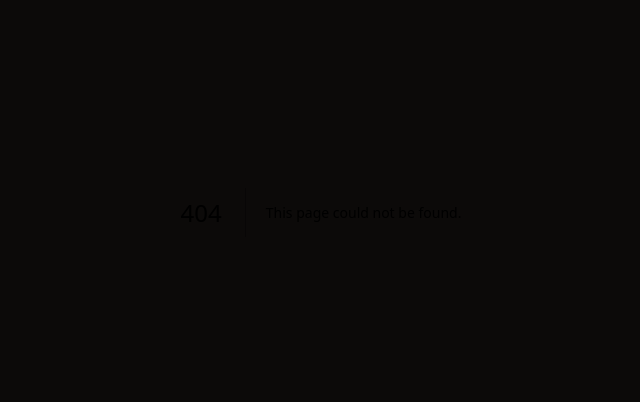
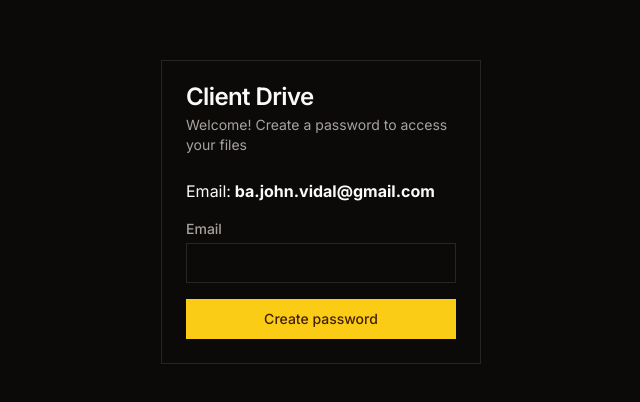
Before and after one commit to johnvilela/client-drive, a Next.js app: page /register in a window 1280 px wide. Before the commit this address had no page. Shown: the part 188-590 px from the top of the page, without its empty margins (319-959 px from the left). Built offline with nearby package versions, Linux system fonts and the light colour scheme.

Commit message:
feat: basic connection to firebase

```diff
--- a/src/app/layout.tsx
+++ b/src/app/layout.tsx
@@ -1,8 +1,8 @@
 import type { Metadata } from 'next';
 import { Inter } from 'next/font/google';
-import './globals.css';
 import { ReactNode } from 'react';
 import { classHelper } from '@/lib/utils/classHelper';
+import './globals.css';
 
 const fontSans = Inter({ subsets: ['latin'], variable: '--font-sans' });
 
--- /dev/null
+++ b/src/app/login/page.tsx
@@ -0,0 +1,40 @@
+'use client';
+
+import { Button } from '@/components/ui/button';
+import {
+  Card,
+  CardContent,
+  CardDescription,
+  CardHeader,
+  CardTitle,
+} from '@/components/ui/card';
+import { Input } from '@/components/ui/input';
+import { useForm } from 'react-hook-form';
+
+export default function LoginPage() {
+  const { register, handleSubmit } = useForm();
+
+  return (
+    <div className="w-screen h-screen grid place-items-center p-4">
+      <Card className="max-w-xs w-full">
+        <CardHeader>
+          <CardTitle>Client Drive</CardTitle>
+          <CardDescription>Welcome back! Enter your password</CardDescription>
+        </CardHeader>
+        <CardContent>
+          <form
+            onSubmit={handleSubmit((data) => console.log(data))}
+            className="flex flex-col gap-4"
+          >
+            <p>
+              Email:
+              <strong> ba.john.vidal@gmail.com</strong>
+            </p>
+            <Input type="password" label="Password" {...register('password')} />
+            <Button type="submit">Log in</Button>
+          </form>
+        </CardContent>
+      </Card>
+    </div>
+  );
+}
--- a/src/app/page.tsx
+++ b/src/app/page.tsx
@@ -1,3 +1,4 @@
+'use client';
 import { Button } from '@/components/ui/button';
 import {
   Card,
@@ -7,20 +8,37 @@ import {
   CardTitle,
 } from '@/components/ui/card';
 import { Input } from '@/components/ui/input';
+import useMutate from '@/lib/hooks/useMutate';
+import { CheckEmailStatusDTO, userModule } from '@/lib/modules/userModule';
+import { zodResolver } from '@hookform/resolvers/zod';
+import { useForm } from 'react-hook-form';
+import { z } from 'zod';
 
 export default function HomePage() {
+  const { register, handleSubmit } = useForm<
+    z.infer<typeof CheckEmailStatusDTO>
+  >({
+    resolver: zodResolver(CheckEmailStatusDTO),
+  });
+  const { mutate, status } = useMutate({
+    method: userModule.checkEmailStatus,
+  });
+
   return (
     <div className="w-screen h-screen grid place-items-center p-4">
       <Card className="max-w-xs w-full">
         <CardHeader>
           <CardTitle>Client Drive</CardTitle>
-          <CardDescription>Enter your credentials to sign in</CardDescription>
+          <CardDescription>Enter your email to procedee</CardDescription>
         </CardHeader>
         <CardContent>
-          <form className="flex flex-col gap-4">
-            <Input type="email" label="Email" />
-            <Input type="password" label="Password" />
-            <Button type="submit">Sign in</Button>
+          {status === 'loading' ? 'Loading...' : status}
+          <form
+            onSubmit={handleSubmit((data) => mutate(data))}
+            className="flex flex-col gap-4"
+          >
+            <Input type="email" label="Email" {...register('email')} />
+            <Button type="submit">Procedee</Button>
           </form>
         </CardContent>
       </Card>
--- /dev/null
+++ b/src/app/register/page.tsx
@@ -0,0 +1,42 @@
+'use client';
+
+import { Button } from '@/components/ui/button';
+import {
+  Card,
+  CardContent,
+  CardDescription,
+  CardHeader,
+  CardTitle,
+} from '@/components/ui/card';
+import { Input } from '@/components/ui/input';
+import { useForm } from 'react-hook-form';
+
+export default function RegisterPage() {
+  const { register, handleSubmit } = useForm();
+
+  return (
+    <div className="w-screen h-screen grid place-items-center p-4">
+      <Card className="max-w-xs w-full">
+        <CardHeader>
+          <CardTitle>Client Drive</CardTitle>
+          <CardDescription>
+            Welcome! Create a password to access your files
+          </CardDescription>
+        </CardHeader>
+        <CardContent>
+          <form
+            onSubmit={handleSubmit((data) => console.log(data))}
+            className="flex flex-col gap-4"
+          >
+            <p>
+              Email:
+              <strong> ba.john.vidal@gmail.com</strong>
+            </p>
+            <Input type="email" label="Email" {...register('email')} />
+            <Button type="submit">Create password</Button>
+          </form>
+        </CardContent>
+      </Card>
+    </div>
+  );
+}
--- /dev/null
+++ b/src/lib/modules/userModule.ts
@@ -0,0 +1,32 @@
+import { doc, getDoc } from 'firebase/firestore';
+import { db } from '../services/firebase';
+import z from 'zod';
+
+export enum EmailStatus {
+  NOT_REGISTERED = 'NOT_REGISTERED',
+  REGISTERED = 'REGISTERED',
+  PENDING = 'PENDING',
+}
+
+const UserSimpleSchema = z.object({
+  isRegistered: z.boolean(),
+});
+
+export const CheckEmailStatusDTO = z.object({
+  email: z.string().email(),
+});
+
+export const userModule = {
+  checkEmailStatus: async ({ email }: z.infer<typeof CheckEmailStatusDTO>) => {
+    const docRef = doc(db, 'userSimple', email);
+    const docSnap = await getDoc(docRef);
+
+    if (!docSnap.exists()) {
+      return EmailStatus.NOT_REGISTERED;
+    }
+
+    const data = docSnap.data() as z.infer<typeof UserSimpleSchema>;
+
+    return data.isRegistered ? EmailStatus.REGISTERED : EmailStatus.PENDING;
+  },
+};
```
